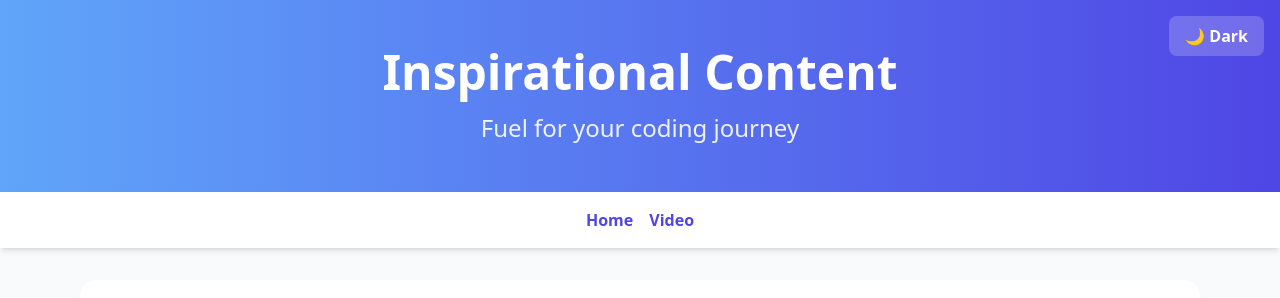
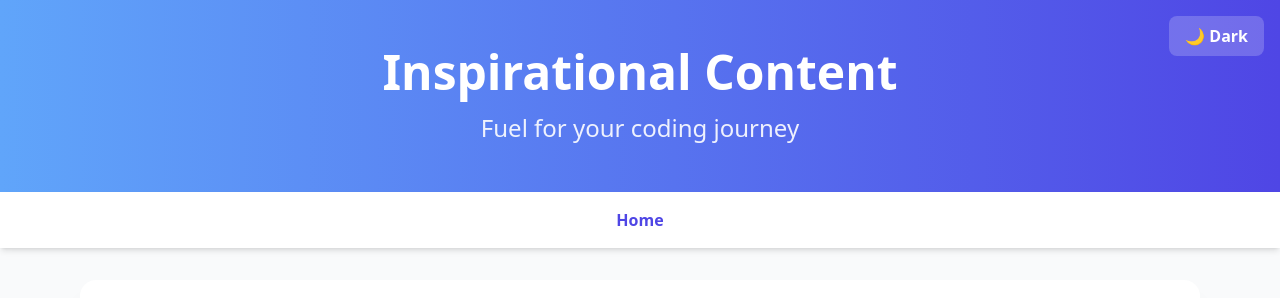
Before and after one commit to YashKini2011/yashkini2011.github.io, a plain HTML site: page videos.html in a window 1280 px wide. Shown: the top 298 px of the page. Drawn offline with nearby package versions, Linux system fonts and the light colour scheme.

Commit message:
Update videos.html

```diff
--- a/videos.html
+++ b/videos.html
@@ -48,7 +48,6 @@
   <nav class="bg-white dark:bg-gray-800 text-center py-4 sticky top-0 shadow-md z-10">
     <div class="flex flex-wrap justify-center gap-4">
       <a href="index.html" class="text-primary-600 dark:text-primary-300 font-semibold hover:text-primary-800 dark:hover:text-primary-100 transition">Home</a>
-      <a href="video.html" class="text-primary-600 dark:text-primary-300 font-semibold hover:text-primary-800 dark:hover:text-primary-100 transition">Video</a>
     </div>
   </nav>
 
```
